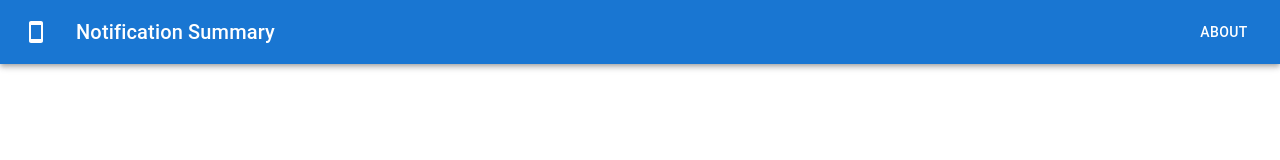
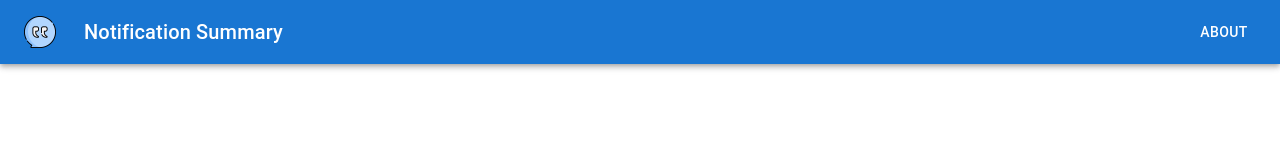
Before and after one commit to noti-summary/noti-summary-questionnaire, a Next.js app in the folder frontend/: page / in a window 1280 px wide. Shown: the top 160 px of the page. Built offline with nearby package versions, Linux system fonts and the light colour scheme.

Commit message:
[feat] change Favicon and Navbar icon

```diff
--- a/frontend/src/components/Navbar.js
+++ b/frontend/src/components/Navbar.js
@@ -23,7 +23,12 @@ export default function Navbar() {
             sx={{ mr: 2 }}
             onClick={() => router.push('/')}
           >
-            <SmartphoneIcon />
+            <Box
+              component="img"
+              sx={{height: 32}}
+              alt="logo"
+              src="quotation.png"
+            />
           </IconButton>
           <Typography variant="h6" component="div" sx={{ flexGrow: 1 }}>
             Notification Summary
--- a/frontend/src/pages/_app.js
+++ b/frontend/src/pages/_app.js
@@ -11,7 +11,7 @@ function MyApp({ Component, pageProps }) {
     <AuthContextProvider>
       <Head>
         <title>Noti-Summary</title>
-        <link rel="icon" href="/favicon.ico" />
+        <link rel="icon" href="/quotation.png" />
       </Head>
       <Navbar />
       <Component {...pageProps} />
```
Also changed, not shown: frontend/public/quotation.png (added).
